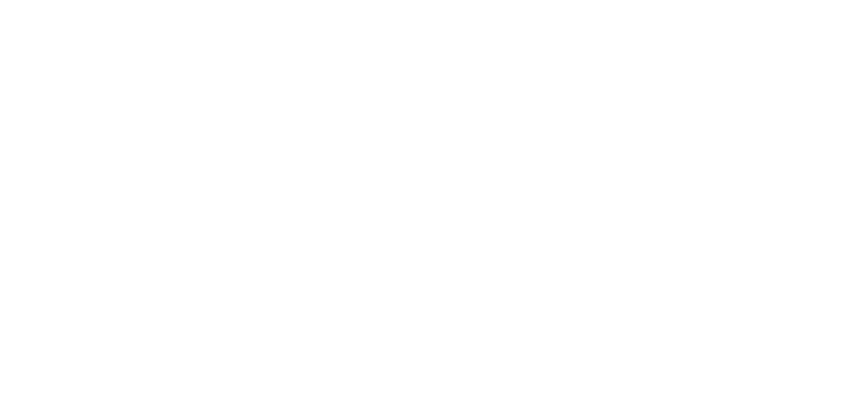
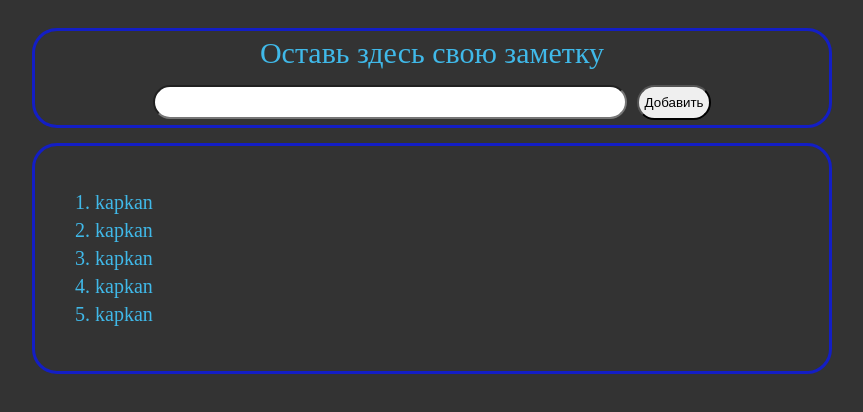
Before and after one commit to bambuuk/first-todo-list-on-native-js, a plain HTML site: page index.html in a window 1280 px wide. Shown: the whole page, without its empty margins (208-1071 px from the left). Drawn offline with Linux system fonts and the light colour scheme.

Commit message:
add layout for job with js

```diff
--- a/index.html
+++ b/index.html
@@ -1,12 +1,36 @@
 <!DOCTYPE html>
-<html lang="en">
+<html lang="">
+
 <head>
     <meta charset="UTF-8">
     <meta http-equiv="X-UA-Compatible" content="IE=edge">
     <meta name="viewport" content="width=device-width, initial-scale=1.0">
-    <title>Document</title>
+    <link rel="stylesheet" href="src/css/style.css">
+    <title>ToDo List</title>
 </head>
+
 <body>
+    <div class="container">
+        <div class="info">
+                <div class="info_text">Оставь здесь свою заметку</div>
+                <div class="add_info_block">
+                    <input class="info_input"></input>
+                    <button class="info_btn">Добавить</button>
+                </div>
+        </div>
 
+        <div class="answer">
+            <ol class="answer_info" type="1">
+                <li>kapkan</li>
+                <li>kapkan</li>
+                <li>kapkan</li>
+                <li>kapkan</li>
+                <li>kapkan</li>
+            </ol>
+        </div>
+    </div>
+
+    <script src='src/js/script.js'></script>
 </body>
+
 </html>
--- /dev/null
+++ b/src/css/style.css
@@ -0,0 +1,61 @@
+html {
+    background-color: #333;
+    color: #40b9e9;
+    font-size: 20px;
+
+}
+
+.container {
+    position: relative;
+    width: 1000px;
+    margin: 0 auto;
+    padding: 20px 0 20px 0;
+    /* background-color: gray; */
+}
+
+.info, .answer {
+    box-sizing: border-box;
+    display: flex;
+    flex-direction: column;
+    justify-content: center;
+    margin: 0 auto;
+    width: 800px;
+    min-height: 100px;
+    /* background-color: gray; */
+    border: 3px solid #131ec5;
+    border-radius: 25px;
+}
+
+.info .info_text{
+    font-size: 30px;
+    text-align: center;
+}
+
+.info .add_info_block {
+    display: flex;
+    justify-content: center;
+}
+
+.info .add_info_block .info_input {
+    margin: 15px 10px 0 0;
+    width: 460px;
+    height: 30px;
+    border-radius: 25px;
+    padding: 0 5px 0 5px;
+    outline: none;
+}
+
+.info .add_info_block .info_btn {
+    margin-top: 15px;
+    height: 35px;
+    border-radius: 25px;
+}
+
+.answer {
+    margin-top: 15px;
+    padding: 20px;
+}
+
+.answer .answer_info li {
+    margin: 5px 0 5px 0;
+}
--- /dev/null
+++ b/src/js/script.js
@@ -0,0 +1 @@
+console.log('Привет!!!!')
```
